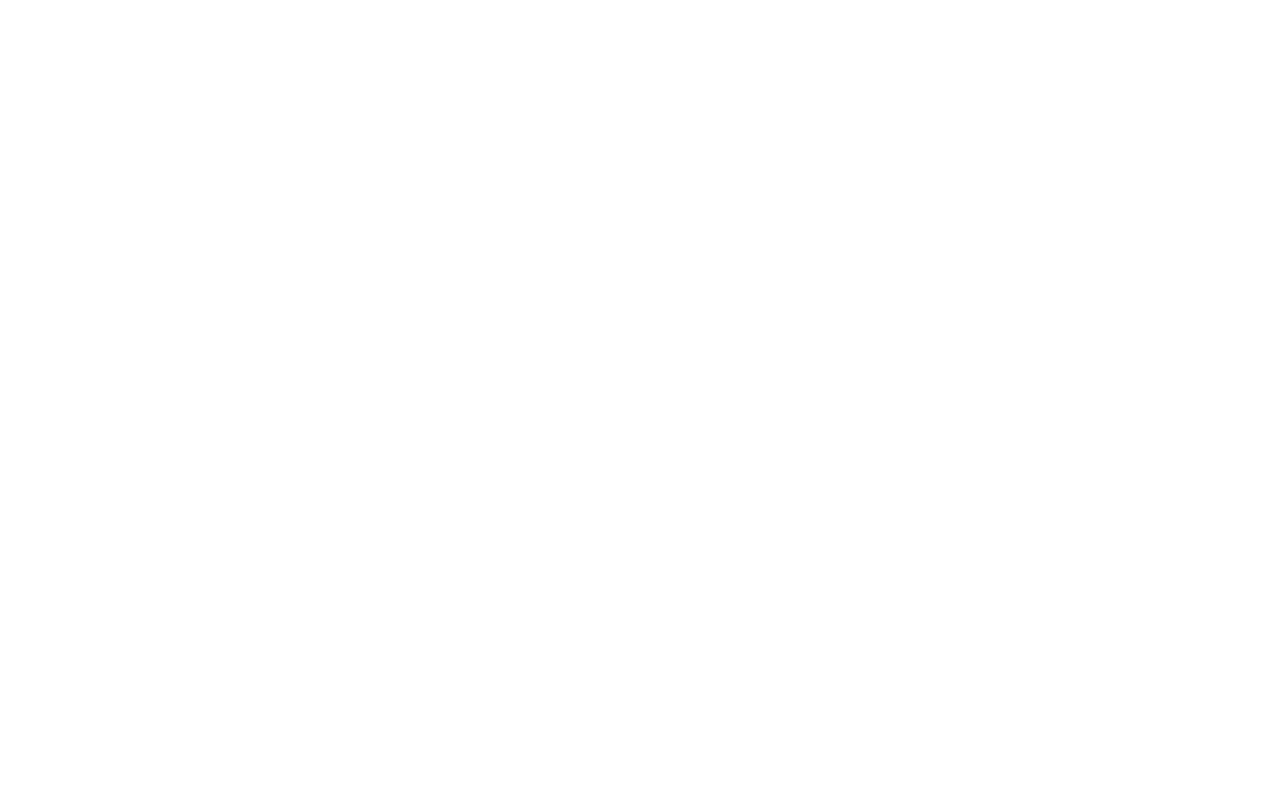
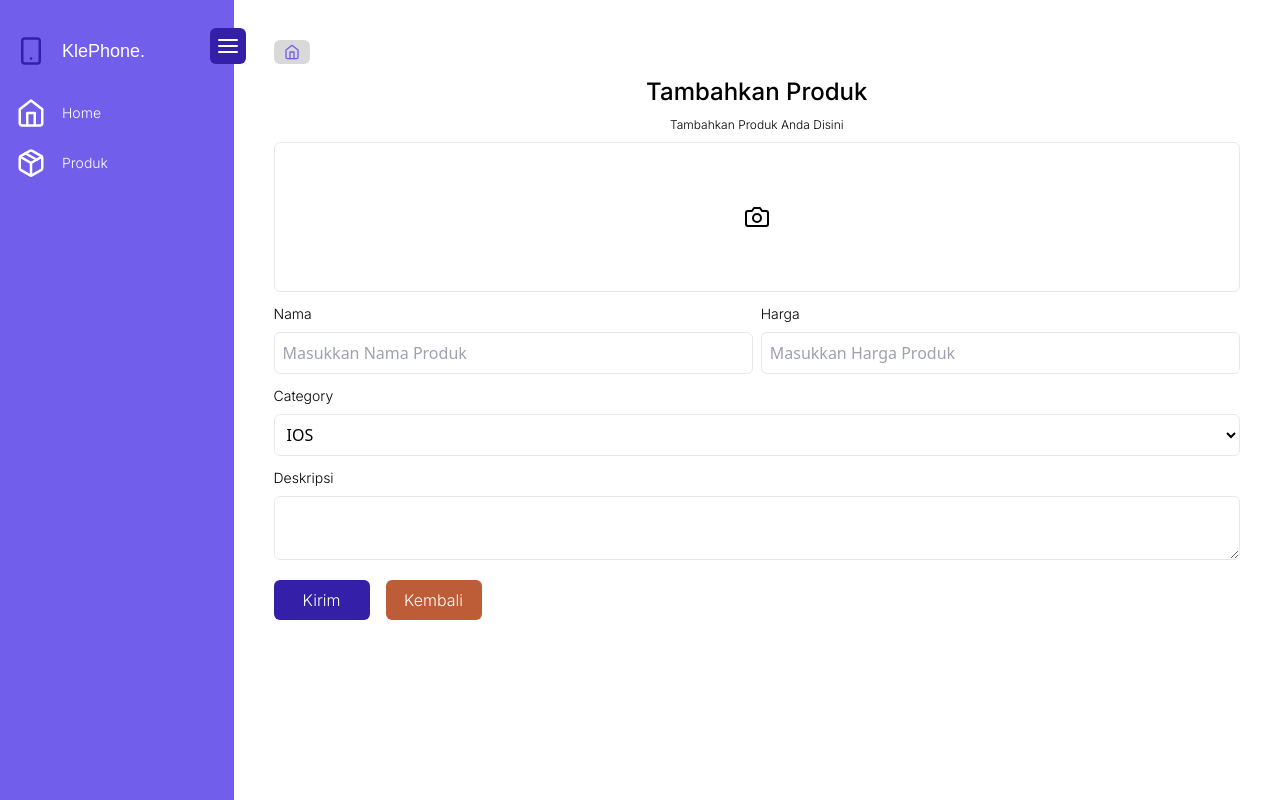
Before and after one commit to julydsp/mini_project_klePhone, a React (Vite) app: page /addproductPage in a window 1280 px wide. Before the commit this address had no page. Built offline with nearby package versions, Linux system fonts and the light colour scheme; a web font is replaced by a local one.

Commit message:
membuat halaman tambah produk

```diff
--- a/src/App.jsx
+++ b/src/App.jsx
@@ -1,6 +1,7 @@
 import { BrowserRouter, Route, Routes} from "react-router-dom";
 import ProductPage from "./pages/ProductPage";
 import HomePage from "./pages/HomePage";
+import AddProductPage from "./pages/addProductPage";
 
 function App() {
   return (
@@ -8,6 +9,7 @@
       <Routes>
         <Route path="/" element={<HomePage />}></Route>
         <Route path="/productPage" element={<ProductPage />}></Route>
+        <Route path="/addproductPage" element={<AddProductPage />}></Route>
       </Routes>
     </BrowserRouter>
   );
--- a/src/pages/ProductPage.jsx
+++ b/src/pages/ProductPage.jsx
@@ -1,3 +1,4 @@
+import { Link } from "react-router-dom";
 import SideBar from "../components/sideBar";
 import {
   FiHome,
@@ -12,7 +13,7 @@
   return (
     <div className="flex">
       <SideBar />
-      <div className="h-screen w-screen px-10 py-5 relative">
+      <div className="h-screen sm:w-screen sm:px-10 sm:py-5 md:w-screen md:px-10 md:py-5 px-5 py-5 w-screen relative">
         <div className="pt-5">
           <div className="bg-[#D9D9D9] w-9 h-6 rounded-md flex items-center justify-center">
             <FiHome className="text-[#715DEA]" />
@@ -22,7 +23,7 @@
         <p className="text-[12px] font-win font-light ">
           Keseluruhan Data Produk
         </p>
-        <div className="flex justify-between pt-10">
+        <div className="flex  flex-wrap gap-2 justify-between pt-10 w-full">
           <div className="flex border items-center rounded-md gap-3 px-3 py-3">
             <FiSearch />
             <input
@@ -31,19 +32,19 @@
               placeholder="Search..."
             />
           </div>
-          <div className="flex bg-[#331FA8] px-3 py-3 gap-2 items-center rounded-md">
+          <div className="flex bg-[#331FA8] px-14 py-3 gap-2 items-center rounded-md">
             <a href="">
               <FiPlus className="text-white text-lg" />
             </a>
-            <a href="" className="text-white font-win text-sm">
+            <Link to="/addProductPage" className="text-white font-win text-sm">
               Menambahkan
-            </a>
+            </Link>
           </div>
         </div>
-
-        <table className="w-full mt-5">
+        <div className="overflow-x-scroll pt-5  sm:w-full">
+          <table className="w-full mt-5 overflow-x-scroll">
             <thead className="bg-[#6F6A6A]/10">
-            <tr>
+              <tr className="">
                 <th className="font-medium opacity-70 text-sm font-win w-20 px-3 py-3">
                   GAMBAR
                 </th>
@@ -62,7 +63,7 @@
               </tr>
             </thead>
             <tbody className="rounded-b-lg ">
-            <tr className="h-20  border-x-[1px]  border-b-[1px] rounded-b-xl ">
+              <tr className="h-20  border-x-[1px]   border-b-[1px] rounded-b-xl ">
                 <td className="text-center text-md font-win font-medium">
                   image
                 </td>
@@ -72,7 +73,9 @@
                 <td className="text-center text-md font-win font-medium">
                   4.000.000
                 </td>
-              <td className="text-center text-md font-win font-medium">IOS</td>
+                <td className="text-center text-md font-win font-medium">
+                  IOS
+                </td>
                 <td className="text-center text-md font-win font-medium">
                   <ul className="flex justify-around items-center">
                     <li className="px-3 py-3 border border-black rounded-full border-solid">
@@ -103,9 +106,11 @@
                 <td className="text-center text-md font-win font-medium">
                   4.000.000
                 </td>
-              <td className="text-center text-md font-win font-medium">IOS</td>
                 <td className="text-center text-md font-win font-medium">
-                <ul className="flex justify-around items-center">
+                  IOS
+                </td>
+                <td className="text-center text-md font-win font-medium">
+                  <ul className="flex flex-wrap justify-around items-center">
                     <li className="px-3 py-3 border border-black rounded-full border-solid">
                       <a href="">
                         <FiEdit2 className="text-xl" />
@@ -128,5 +133,6 @@
           </table>
         </div>
       </div>
+    </div>
   );
 }
--- /dev/null
+++ b/src/pages/addProductPage.jsx
@@ -0,0 +1,117 @@
+import { useState } from "react";
+import SideBar from "../components/sideBar";
+import { FiHome, FiCamera } from "react-icons/fi";
+
+export default function AddProductPage() {
+  const [image, setImage] = useState(null);
+  const [fileName, setFileName] = useState("No selected file");
+  return (
+    <div className="flex h-full">
+      <SideBar />
+      <div className="h-screen sm:w-screen sm:px-10 sm:py-5 md:w-screen md:px-10 md:py-5 px-5 py-5 w-screen relative">
+        <div className="pt-5">
+          <div className="bg-[#D9D9D9] w-9 h-6 rounded-md flex items-center justify-center">
+            <FiHome className="text-[#715DEA]" />
+          </div>
+        </div>
+        <div className="flex flex-col gap-2 items-center">
+          <h1 className="text-2xl font-win relative pt-2 sm:pt-3 md:pt-3 ">Tambahkan Produk</h1>
+          <p className="text-[12px] font-win font-light ">
+            Tambahkan Produk Anda Disini
+          </p>
+        </div>
+
+        <form className="flex flex-col gap-3" action="">
+          <div className="pt-2">
+            <div
+              className="w-full border-[1px] min-h-[100px] sm:min-h-[150px] md:min-h-[150px] rounded-md flex justify-center items-center"
+              onClick={() => document.querySelector(".input-field").click()}
+            >
+              <input
+                type="file"
+                accept="image/*"
+                className="input-field hidden"
+                onChange={({ target: { files } }) => {
+                  files[0] && setFileName(files[0].name);
+                  if (files) {
+                    setImage(URL.createObjectURL(files[0]));
+                  }
+                }}
+              />
+              {image ? (
+                <img src={image} className="w-full h-auto md:h-[250px] sm:h-[200px] lg:h-[200px] " alt={fileName} />
+              ) : (
+                <FiCamera className="text-2xl " />
+              )}
+            </div>
+          </div>
+          <div className="flex gap-2 flex-wrap sm:flex-nowrap">
+            <div className="flex gap-2  flex-col w-full sm:w-[50%]">
+              <label htmlFor="" className="font-win text-sm font-light">
+                Nama
+              </label>
+              <input
+                className="border-[1px] rounded-md px-2 py-2 outline-none"
+                placeholder="Masukkan Nama Produk"
+                type="text"
+              />
+            </div>
+            <div className="flex gap-2 flex-col w-full sm:w-[50%]">
+              <label htmlFor="" className="font-win text-sm font-light">
+                Harga
+              </label>
+              <input
+                className="border-[1px] rounded-md px-2 py-2 outline-none"
+                placeholder="Masukkan Harga Produk"
+                type="number"
+              />
+            </div>
+          </div>
+          <div className="flex gap-2 flex-col ">
+            <label htmlFor="" className="font-win text-sm font-light">
+              Category
+            </label>
+            <select
+              name=""
+              id=""
+              className="px-2 py-2 rounded-md bg-transparent border-[1px]"
+            >
+              <option value="" className="font-win text-sm font-light">
+                IOS
+              </option>
+              <option value="" className="font-win text-sm font-light">
+                ANDROID
+              </option>
+            </select>
+          </div>
+          <div className="flex flex-col gap-2">
+            <label htmlFor="" className="font-win text-sm font-light">
+              Deskripsi
+            </label>
+            <textarea
+              className="border-[1px] outline-none h-16 rounded-md w-full px-2 py-1"
+              name=""
+              id=""
+              cols="30"
+              rows="10"
+            ></textarea>
+          </div>
+        </form>
+        <div className="flex gap-4 pt-5">
+          <button
+            type="submit"
+            className="bg-[#331FA8] px-2 py-2 w-24 mb-4 rounded-md text-white font-win font-light"
+          >
+            Kirim
+          </button>
+          <button
+            type="submit"
+            className="bg-[#bd5d38] px-2 py-2 w-24 mb-4 rounded-md text-white font-win font-light"
+          >
+            Kembali
+          </button>
+        </div>
+      </div>
+    </div>
+  );
+}
```
Lines whose indentation alone changed are shown as unchanged.
